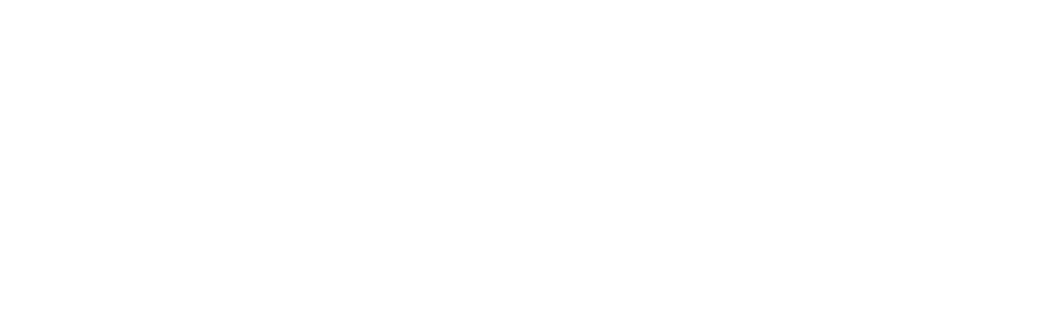
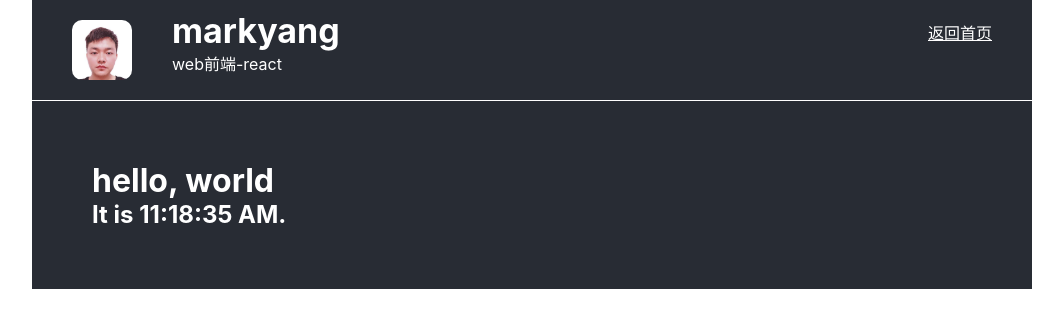
Before and after one commit to Mark-yangyx/react-demo, a React app: page /#/demo1 in a window 1280 px wide. Shown: the top 328 px of the page, without its empty margins (108-1171 px from the left). Built offline with nearby package versions, Linux system fonts and the light colour scheme.

Commit message:
路由跳转，生命周期

```diff
--- a/src/App.js
+++ b/src/App.js
@@ -8,9 +8,24 @@ import { setPageTitle, setInfoList } from './store/actions.js'
 
 class App extends Component{
 
-	// constructor(props) {
-  //   super(props)
-	// }
+	constructor(props) {
+		super(props)
+		this.state = {
+			liData: [{
+				key: 'name',
+				value: 'mark'
+			}, {
+				key: 'authoer',
+				value: 'markyang'
+			}, {
+				key: 'demo1',
+				value: 'demo1'
+			}, {
+				key: 'demo2',
+				value: 'stylus'
+			}]
+		}
+	}
 
 	componentDidMount () {
 		let { setPageTitle, setInfoList } = this.props
@@ -21,22 +36,16 @@ class App extends Component{
 
     // 触发setInfoList action
     setInfoList()
-  }
-	state = {
-		liData: [{
-			key: 'name',
-			value: 'mark'
-		}, {
-			key: 'authoer',
-			value: 'markyang'
-		}, {
-			key: 'demo',
-			value: 'react'
-		}, {
-			key: 'demo',
-			value: 'stylus'
-		}]
 	}
+
+	routerTo(k) {
+		if (k.key === 'demo1') {
+			this.props.history.push('/demo1');
+		} else {
+			this.props.history.push('/personal');
+		}
+	}
+
 	render() {
 		// 从props中解构store
 		let {pageTitle, infoList} = this.props;
@@ -57,7 +66,7 @@ class App extends Component{
 									<span className="span-l">{k.key}</span>
 									<label>:</label>
 									<span className="span-r">
-									 	<a href="#/personal">{k.value}</a>
+									 	<a href="javascript:;" onClick={() => this.routerTo(k)}>{k.value}</a>
 									</span>
 								</li>
 							)
--- /dev/null
+++ b/src/pages/demo-1.js
@@ -0,0 +1,49 @@
+import React from 'react';
+import './personal/index.styl';
+import './demos.styl';
+
+class Clock extends React.Component {
+	constructor(props) {
+		super(props);
+		this.state = {date: new Date()}
+	}
+
+	componentDidMount() {
+		this.timerId = setInterval(() => {
+			this.tick()
+		}, 1000);
+	}
+
+	componentWillUnmount() {
+		clearInterval(this.timerId)
+	}
+
+	tick() {
+		this.setState({
+			date: new Date()
+		})
+	}
+
+	render() {
+		return (
+			<div className="person-wrapper">
+				<header className="header-info">
+					<div className="headerImg">
+						<span className="img"></span>
+					</div>
+					<div className="name">
+						<h1>markyang</h1>
+						<span>web前端-react</span>
+					</div>
+					<a href="#/" className="backHome">返回首页</a>
+				</header>
+				<div className="demo1">
+					<h1>hello, world</h1>
+					<h2>It is {this.state.date.toLocaleTimeString()}.</h2>
+				</div>
+			</div>
+		)
+	}
+}
+
+export default Clock;
--- /dev/null
+++ b/src/pages/demos.styl
@@ -0,0 +1,4 @@
+/*--------- demo1.styl --------*/
+.demo1
+	padding 60px
+	border-top 1px solid #fff
--- a/src/router.js
+++ b/src/router.js
@@ -2,6 +2,7 @@ import React from 'react';
 import { HashRouter, Route, Switch } from 'react-router-dom';
 import App from './App';
 import Personal from './pages/personal/index';
+import Demo1 from './pages/demo-1';
 // import {Provider} from "react-redux";
 // import * as serviceWorker from './serviceWorker';
 // import Store from 'src/store';
@@ -16,6 +17,7 @@ const BasicRoute = () => {
 			<Switch>
 				<Route exact path="/" component={App}></Route>
 				<Route path="/personal" component={Personal} />
+				<Route path="/demo1" component={Demo1} />
 			</Switch>
 		</HashRouter>
 	)
```
